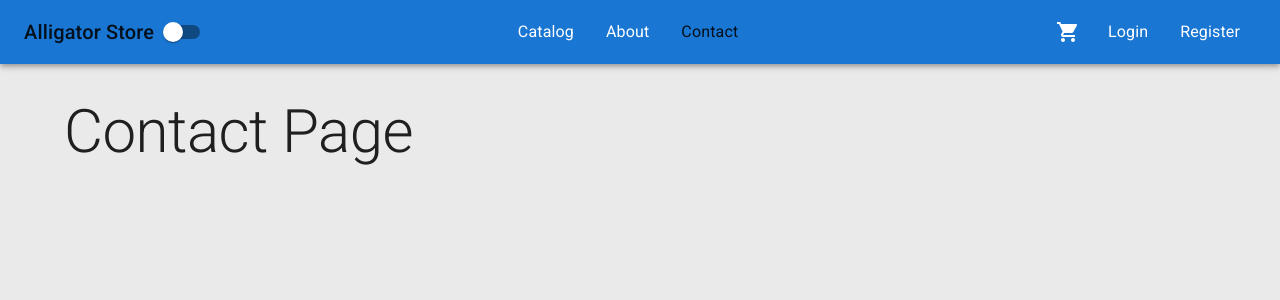
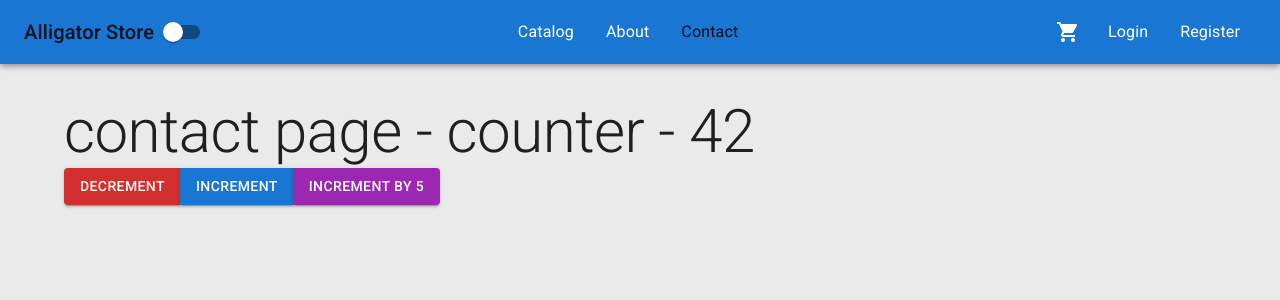
Before and after one commit to mdabdulripon/alligator-portal, a React (Create React App) app: page /contact in a window 1280 px wide. Shown: the top 300 px of the page. Built offline with nearby package versions, Linux system fonts and the light colour scheme.

Commit message:
feat(explore basic redux and its use)

```diff
--- a/package.json
+++ b/package.json
@@ -20,9 +20,11 @@
     "history": "^5.1.0",
     "react": "^17.0.2",
     "react-dom": "^17.0.2",
+    "react-redux": "^7.2.6",
     "react-router-dom": "^5.3.0",
     "react-scripts": "4.0.3",
     "react-toastify": "^8.1.0",
+    "redux": "^4.1.2",
     "typescript": "^4.4.4",
     "web-vitals": "^1.1.2"
   },
--- /dev/null
+++ b/src/app/store/configureStore.ts
@@ -0,0 +1,6 @@
+import { createStore } from "redux";
+import counterReducer from "../../features/contact/counterReducer";
+
+export function configureStore() {
+  return createStore(counterReducer);
+}
--- a/src/features/basket/BasketSummary.tsx
+++ b/src/features/basket/BasketSummary.tsx
@@ -1,4 +1,4 @@
-import { TableContainer, Paper, Table, TableBody, TableRow, TableCell, Typography } from "@mui/material";
+import { TableContainer, Paper, Table, TableBody, TableRow, TableCell } from "@mui/material";
 import { useStoreContext } from "../../app/context/StoreContext";
 
 export default function BasketSummary() {
--- a/src/features/catalog/ProductDetails.tsx
+++ b/src/features/catalog/ProductDetails.tsx
@@ -96,7 +96,7 @@ export default function ProductDetails() {
                     </Grid>
                     <Grid item xs={6}>
                         <LoadingButton sx={{ height: '55px'}} color='primary' size='large' variant='contained'
-                            fullWidth disabled={item?.quantity === quantity || !item && quantity === 0}
+                            fullWidth disabled={(item?.quantity === quantity) || (!item && quantity === 0)}
                             loading={submitting} onClick={handleUpdateCart}>
                             { item ? 'Update Quantity' : 'Add to Cart'}
                         </LoadingButton>
--- a/src/features/contact/ContactPage.tsx
+++ b/src/features/contact/ContactPage.tsx
@@ -1,7 +1,24 @@
-import { Typography } from "@mui/material";
+import { Button, ButtonGroup, Typography } from "@mui/material";
+import { useDispatch, useSelector } from "react-redux";
+import { CounterState, decrement, increment } from "./counterReducer";
 
 export default function ContactPage() {
+    const dispatch = useDispatch();
+    const {data, title} = useSelector((state: CounterState) => state);
+
+
+
     return (
-        <Typography variant='h2'>Contact Page</Typography>
+        <>
+            <Typography variant='h2'>
+                {title} - {data}
+            </Typography>
+
+            <ButtonGroup>
+                <Button onClick={() => dispatch(decrement())}  variant='contained' color='error'>Decrement</Button>
+                <Button onClick={() => dispatch(increment())} variant='contained' color='primary'>Increment</Button>
+                <Button onClick={() => dispatch(increment(5))} variant='contained' color='secondary'>Increment by 5</Button>
+            </ButtonGroup>
+        </>
     )
 }
--- /dev/null
+++ b/src/features/contact/counterReducer.ts
@@ -0,0 +1,48 @@
+// actions
+export const INCREMENT_COUNTER = "INCREMENT_COUNTER";
+export const DECREMENT_COUNTER = "DECREMENT_COUNTER";
+
+// interface
+export interface CounterState {
+  data: number;
+  title: string;
+}
+
+// initial state
+const initialState: CounterState = {
+  data: 42,
+  title: "contact page - counter",
+};
+
+export function increment(amount = 1) {
+  return {
+    type: INCREMENT_COUNTER,
+    payload: amount
+  }
+}
+
+export function decrement(amount = 1) {
+  return {
+    type: DECREMENT_COUNTER,
+    payload: amount
+  }
+}
+
+
+// reducer function
+export default function counterReducer(state = initialState, action: any) {
+  switch (action.type) {
+    case INCREMENT_COUNTER:
+      return {
+        ...state, // ? Mutate State is not Allow EX: state.data + 1 (Mutating Date)
+        data: state.data + action.payload,
+      };
+    case DECREMENT_COUNTER:
+      return {
+        ...state,
+        data: state.data - action.payload,
+      };
+    default:
+      return state;
+  }
+}
--- a/src/index.tsx
+++ b/src/index.tsx
@@ -5,13 +5,22 @@ import App from './app/layout/App';
 import reportWebVitals from './reportWebVitals';
 import { BrowserRouter } from 'react-router-dom';
 import { StoreProvider } from './app/context/StoreContext';
+import { configureStore } from './app/store/configureStore';
+import { Provider } from 'react-redux';
+
+const store = configureStore();
+// console.log(store);
+console.log(store.getState());
+
 
 ReactDOM.render(
 	<React.StrictMode>
 		<BrowserRouter>
-		<StoreProvider>
-			<App />
-		</StoreProvider>
+			<StoreProvider>
+				<Provider store={store}>
+					<App />
+				</Provider>
+			</StoreProvider>
 		</BrowserRouter>
 	</React.StrictMode>,
 	document.getElementById('root')
```
Also changed, not shown: 2 other files (tests, documents, lock files or other folders).
